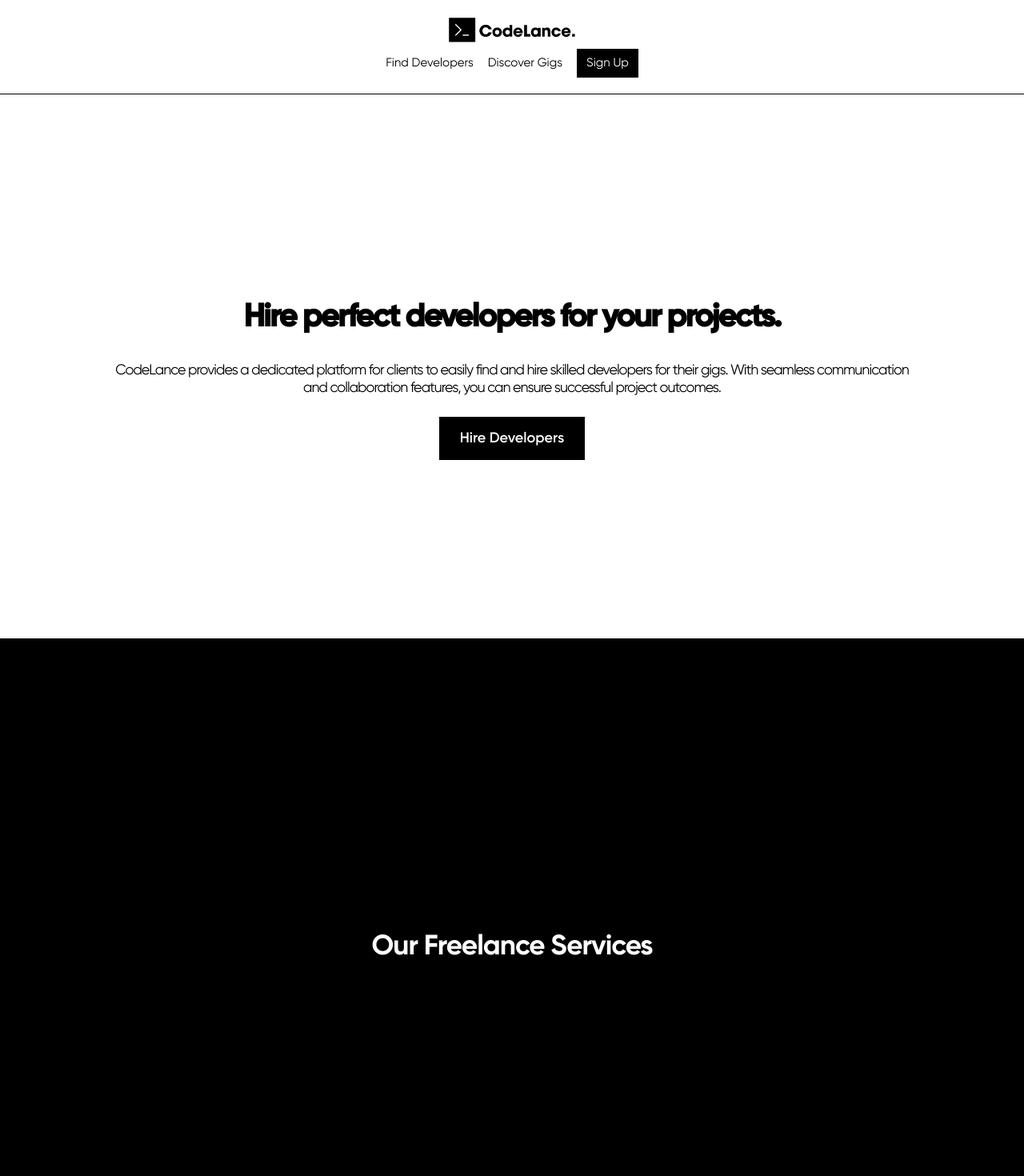
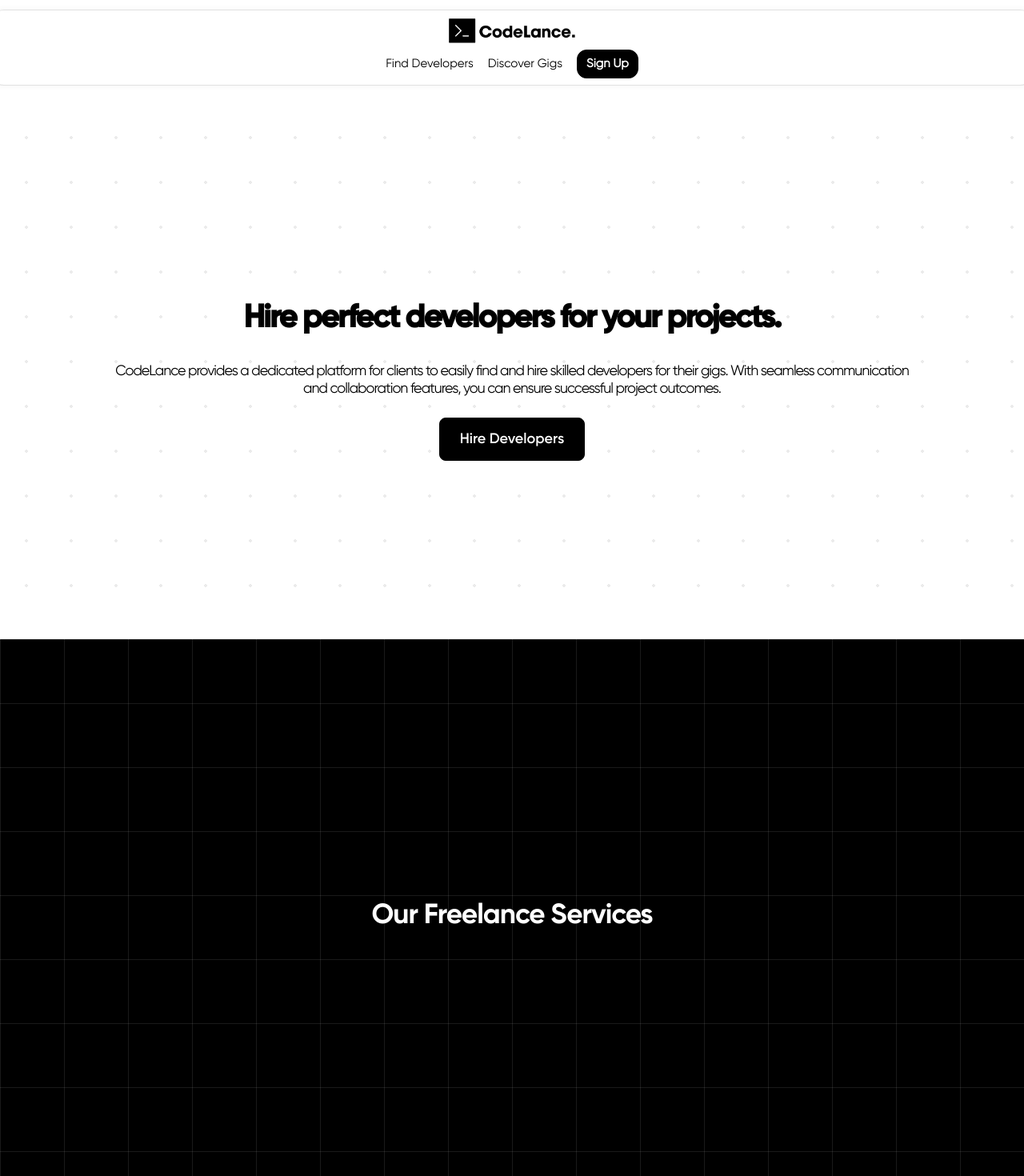
Before and after one commit to Akshatjalan/DevFreelance, a React (Create React App) app in the folder frontend/: page / in a window 1280 px wide. Shown: the top 1470 px of the page at 80% size. Built offline with nearby package versions, Linux system fonts and the light colour scheme.

Commit message:
Navbar and buttons Css changes

```diff
--- a/frontend/src/styles/Home.css
+++ b/frontend/src/styles/Home.css
@@ -19,7 +19,13 @@
   align-items: center;
   justify-content: center;
   flex-direction: column;
-  min-height: 90dvh;
+  min-height: 80dvh;
+  width: 100%;
+  height: 100%;
+  background-color: #ffffff;
+  background-image: radial-gradient(rgba(12, 12, 12, 0.082) 2px, transparent 0);
+  background-size: 56px 56px;
+  background-position: 5px 5px;
 }
 
 .homeTitle {
@@ -46,18 +52,40 @@
   margin-top: 3%;
   background-color: black;
   color: white;
-  padding: 20px 35px;
-  border: 1px solid black;
-  font-size: 25px;
+  padding: 20px 34px;
+  border: 2px solid black;
+  font-size: 24px;
+  border-radius: 8px;
+  transition: all 0.3s ease-in-out;
+  cursor: pointer;
+  outline: none;
+  position: relative;
+  overflow: hidden;
+}
+
+.homeButtons::after {
+  content: "";
+  position: absolute;
+  top: 0;
+  left: 0;
+  width: 100%;
+  height: 100%;
+  background: radial-gradient(
+    circle,
+    rgba(255, 255, 255, 0.25) 0%,
+    rgba(255, 255, 255, 0) 70%
+  );
+  transform: scale(0);
+  transition: transform 0.5s ease;
+}
+
+.homeButtons:hover::after {
+  transform: scale(4);
 }
 
 .homeButtons:hover {
-  font-family: "gilroySemiBold";
-  color: #000;
-  background-color: white;
-  border: 1px solid black;
-  transition: all ease-in-out 0.3s;
-  cursor: pointer;
+  border-color: #555555;
+  background: #1f1f1f;
 }
 
 .SlideContainer {
@@ -65,8 +93,30 @@
   align-items: center;
   justify-content: center;
   flex-direction: column;
-  min-height: 100dvh;
-  background-color: #000;
+  min-height: 90dvh;
+
+  width: 100%;
+  height: 100%;
+
+  background: #000;
+  /* background: #895d5d; */
+  --gap: 5em;
+  --line: 1px;
+  --color: rgba(255, 255, 255, 0.2);
+
+  background-image: linear-gradient(
+      -90deg,
+      transparent calc(var(--gap) - var(--line)),
+      var(--color) calc(var(--gap) - var(--line) + 1px),
+      var(--color) var(--gap)
+    ),
+    linear-gradient(
+      0deg,
+      transparent calc(var(--gap) - var(--line)),
+      var(--color) calc(var(--gap) - var(--line) + 1px),
+      var(--color) var(--gap)
+    );
+  background-size: var(--gap) var(--gap);
 }
 
 .SlideTitle {
@@ -136,6 +186,8 @@
   padding: 10px 20px;
   border: 1px solid black;
   font-size: 15px;
+  border-radius: 12px;
+  font-weight: 600;
 }
 
 .Buttons:hover {
@@ -165,6 +217,8 @@
   padding: 10px 20px;
   border: 1px solid black;
   font-size: 15px;
+  border-radius: 12px;
+  font-weight: 600;
 }
 
 .devButton:hover {
@@ -292,6 +346,7 @@
     padding: 15px 25px;
     border: 1px solid black;
     font-size: 18px;
+    border-radius: 8px;
     margin-top: 25px;
   }
 
--- a/frontend/src/styles/Navbar.css
+++ b/frontend/src/styles/Navbar.css
@@ -2,13 +2,11 @@
   display: flex;
   flex-direction: column;
   align-items: center;
-  background-color: white;
   color: black;
   position: sticky;
   top: 0;
   z-index: 999;
   text-decoration: none;
-  border-bottom: black 1px solid;
 }
 
 .link {
@@ -21,11 +19,17 @@
 }
 
 .navContainer {
-  width: 1400px;
+  width: 1000px;
   display: flex;
   align-items: center;
   justify-content: space-between;
-  padding: 20px 0px;
+  padding: 8px 14px;
+  border: 1px solid rgba(27, 26, 28, 0.13);
+  box-shadow: rgba(25, 26, 25, 0.05) 0px 0px 8px 0px;
+  margin: 12px;
+  border-radius: 20px;
+  background: rgba(255, 255, 255, 0.6);
+  backdrop-filter: blur(20px);
 }
 
 .links {
--- a/frontend/src/styles/Slides.css
+++ b/frontend/src/styles/Slides.css
@@ -1,9 +1,9 @@
 .slide {
   padding: 50px 50px;
-  background-color: #000000;
+  /* background-color: #000000; */
   border-radius: 30px;
-  box-shadow: rgba(0, 0, 0, 0.16) 0px 10px 36px 0px,
-    rgba(0, 0, 0, 0.06) 0px 0px 0px 1px;
+  /* box-shadow: rgba(0, 0, 0, 0.16) 0px 10px 36px 0px,
+    rgba(0, 0, 0, 0.06) 0px 0px 0px 1px; */
 }
 .slideContainer {
   width: 1400px;
```
